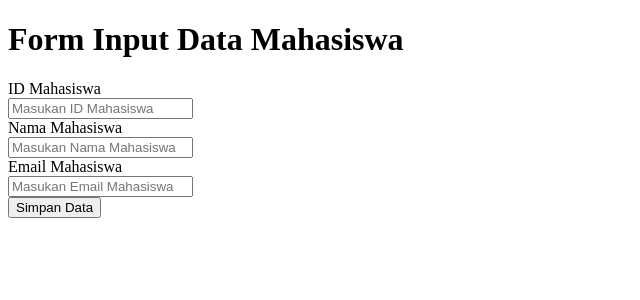
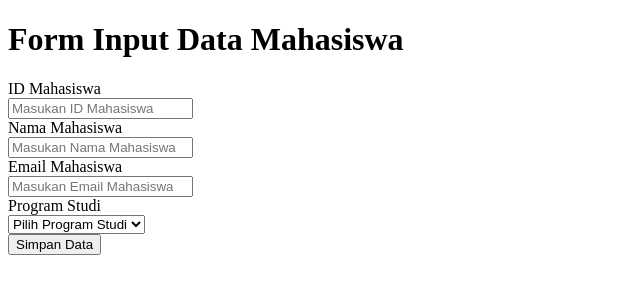
Before and after one commit to WilmaAura/learn-php, a PHP site: page / in a window 1280 px wide. Shown: the top 300 px of the page, without its empty margins (0-640 px from the left). Run offline with PHP 8.4, Linux system fonts and the light colour scheme.

Commit message:
some changes

```diff
--- a/belajar-php/index.php
+++ b/belajar-php/index.php
@@ -24,10 +24,19 @@
         <label for="email_mhs">Email Mahasiswa</label>
         <br>
         <input type="text" name="email_mhs" placeholder="Masukan Email Mahasiswa">
-
-        <!-- Tombol Data Mahasiswa -->
+        <br>
+        <!-- Program studi -->
+        <label for="">Program Studi</label>
+        <br>
+        <select name="program_studi" >
+            <option value="">Pilih Program Studi</option>
+            <option value="Ilmu Komputer">Ilmu Komputer</option>
+            <option value="Administrasi Publik">Administrasi Publik</option>
+        </select>
+        <!-- Tombol Simpan Data Mahasiswa -->
          <br>
          <input type="submit" value="Simpan Data">
+
     </form>
 </body>
 </html>
--- a/belajar-php/simpan_data.php
+++ b/belajar-php/simpan_data.php
@@ -8,7 +8,7 @@ if ($_SERVER["REQUEST_METHOD"] == "POST"){
     $namaMhs = $_POST['nama_mhs'];
     $emailMhs= $_POST['email_mhs'];
 
-    //Menampilkan Data Mahasiswa
+    //Menampilkan Data Msahasiswa
     echo "<h1>Data Mahasiswa </h1>";
     echo "ID Mahasiswa: " . htmlspecialchars($idMhs). "<br>"; //Digunakan untuk melindungi aplikasi dari serangan XSS dengan mengonversi karakter khusus HTML menjadi entitas HTML
     echo "Nama Mahasiswa: " . htmlspecialchars($namaMhs). "<br>";
```
